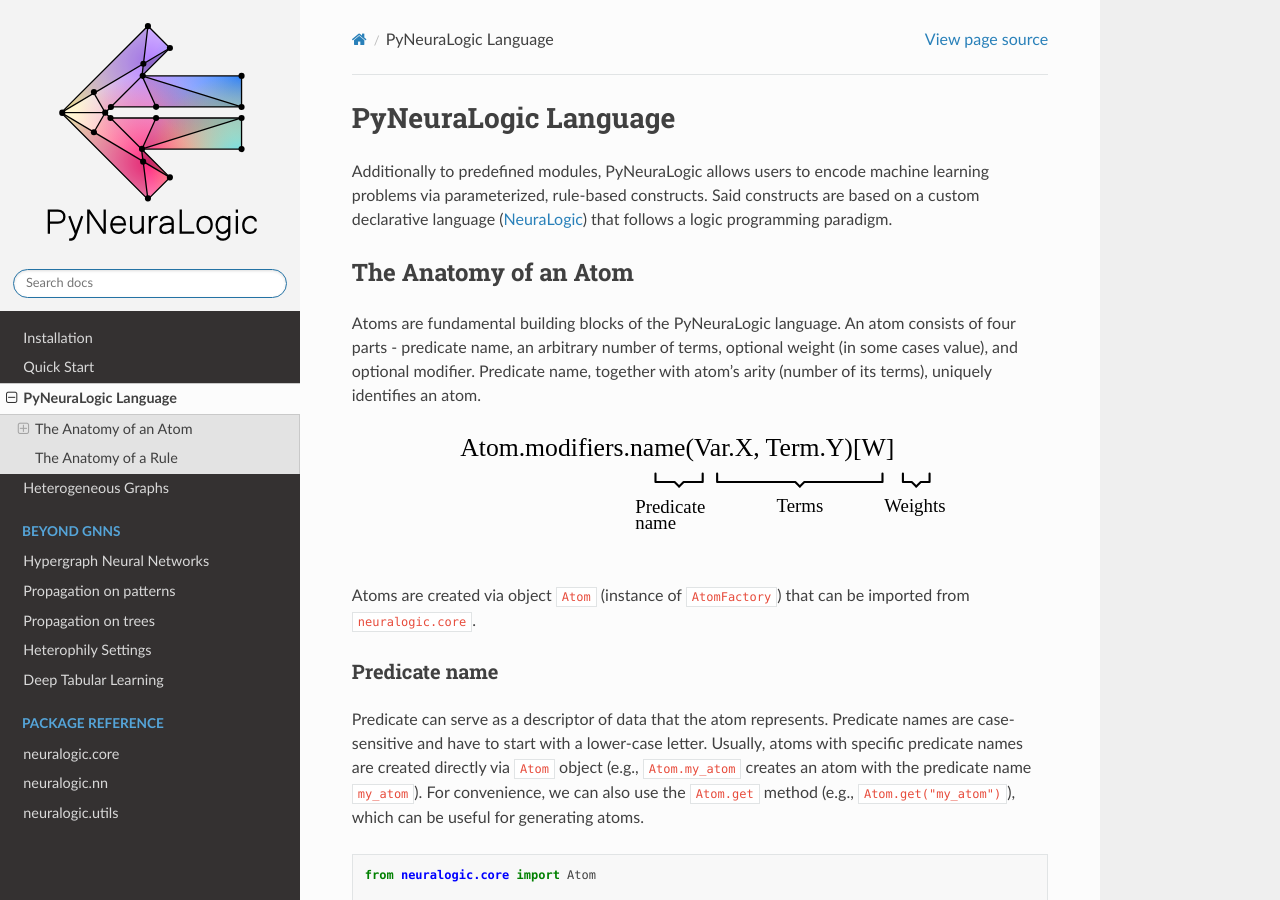
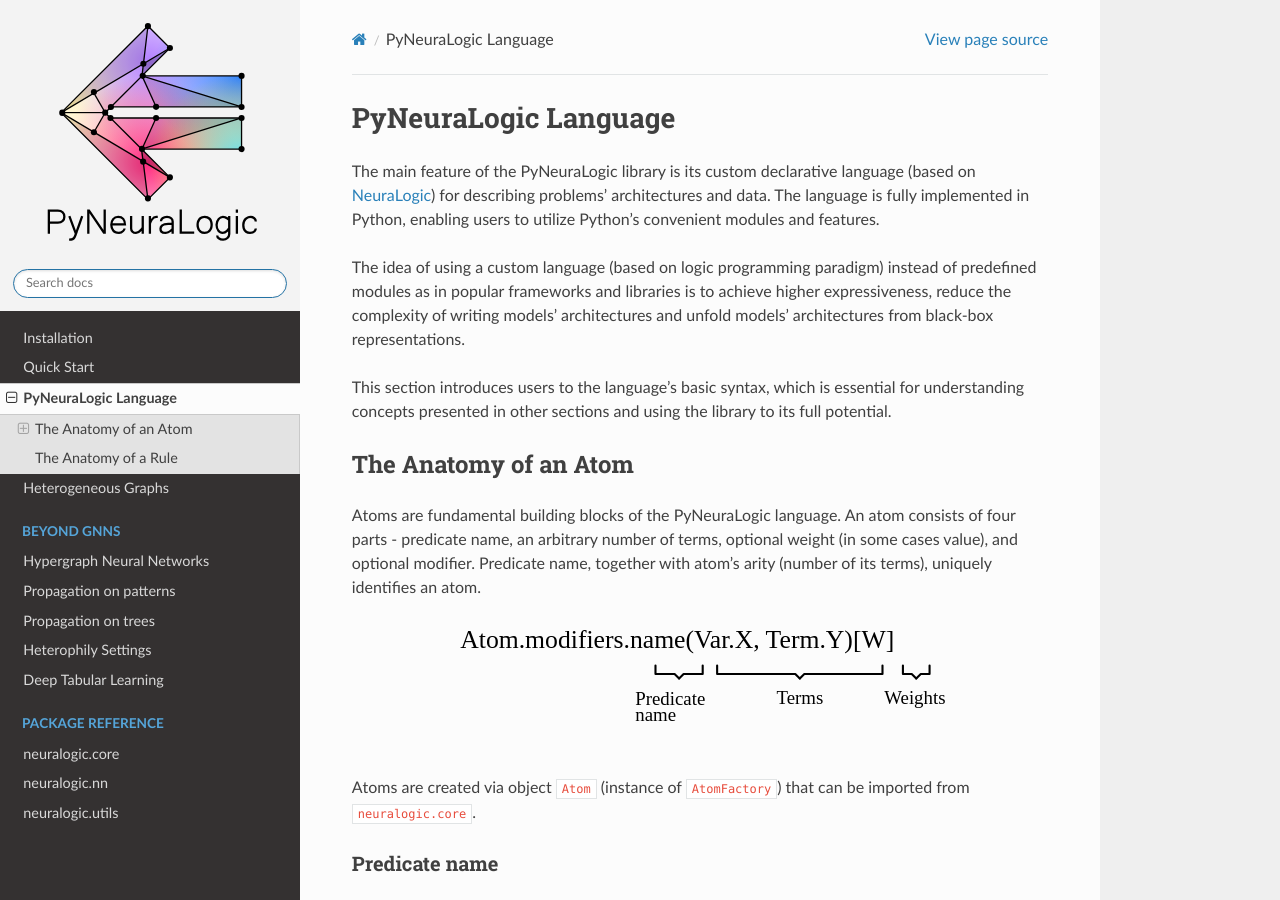
Before and after one commit to LukasZahradnik/PyNeuraLogic, a Sphinx documentation site: the page built from docs/language.rst, in a window 1280 px wide and 900 px high. Built offline with Sphinx 7.4.7 and the Read the Docs theme 2.0.0, drawn with Linux system fonts in a browser that asks for light colours.

Commit message:
Update language docs intro

```diff
--- a/docs/language.rst
+++ b/docs/language.rst
@@ -1,10 +1,16 @@
 PyNeuraLogic Language
 =====================
 
-Additionally to predefined modules, PyNeuraLogic allows users to encode machine learning problems via parameterized,
-rule-based constructs. Said constructs are based on a custom declarative language
-(`NeuraLogic <https://github.com/GustikS/NeuraLogic>`_) that follows a logic programming paradigm.
+The main feature of the PyNeuraLogic library is its custom declarative language
+(based on `NeuraLogic <https://github.com/GustikS/NeuraLogic>`_) for describing problems' architectures and data.
+The language is fully implemented in Python, enabling users to utilize Python's convenient modules and features.
 
+The idea of using a custom language (based on logic programming paradigm) instead of predefined modules as in popular
+frameworks and libraries is to achieve higher expressiveness, reduce the complexity of writing models' architectures and
+unfold models' architectures from black-box representations.
+
+This section introduces users to the language's basic syntax, which is essential for understanding concepts presented
+in other sections and using the library to its full potential.
 
 
 The Anatomy of an Atom
```
